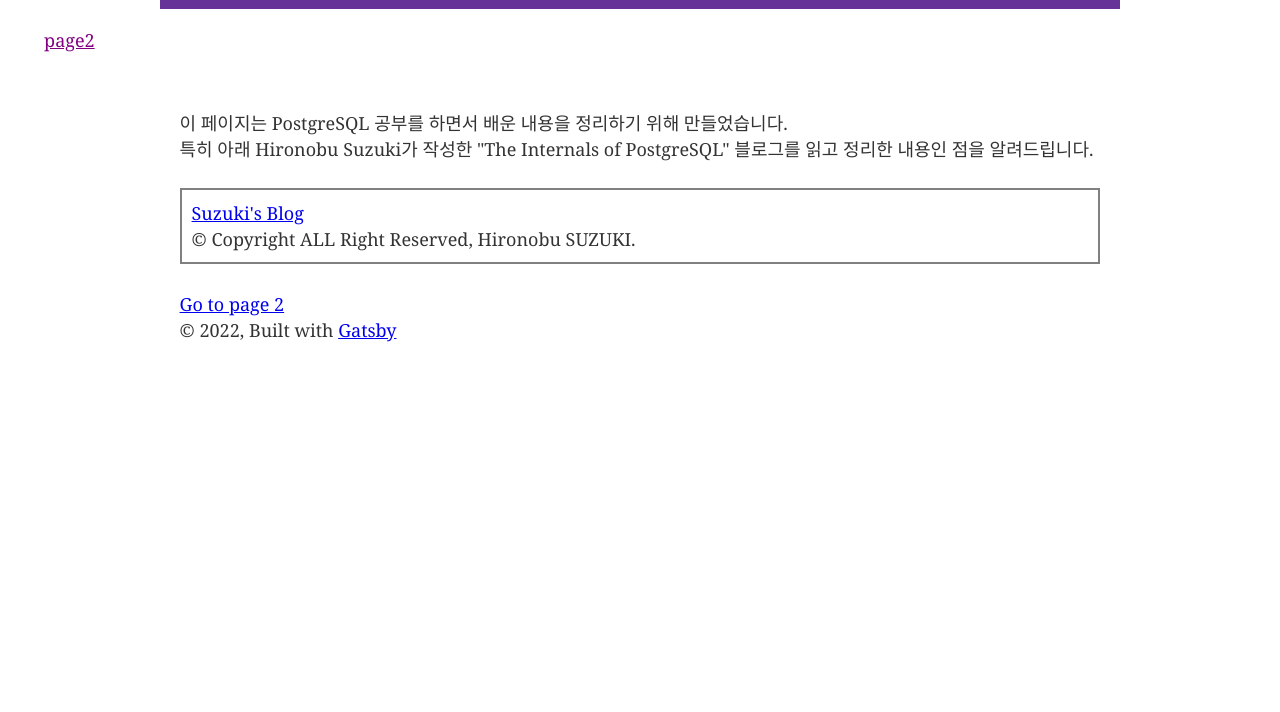
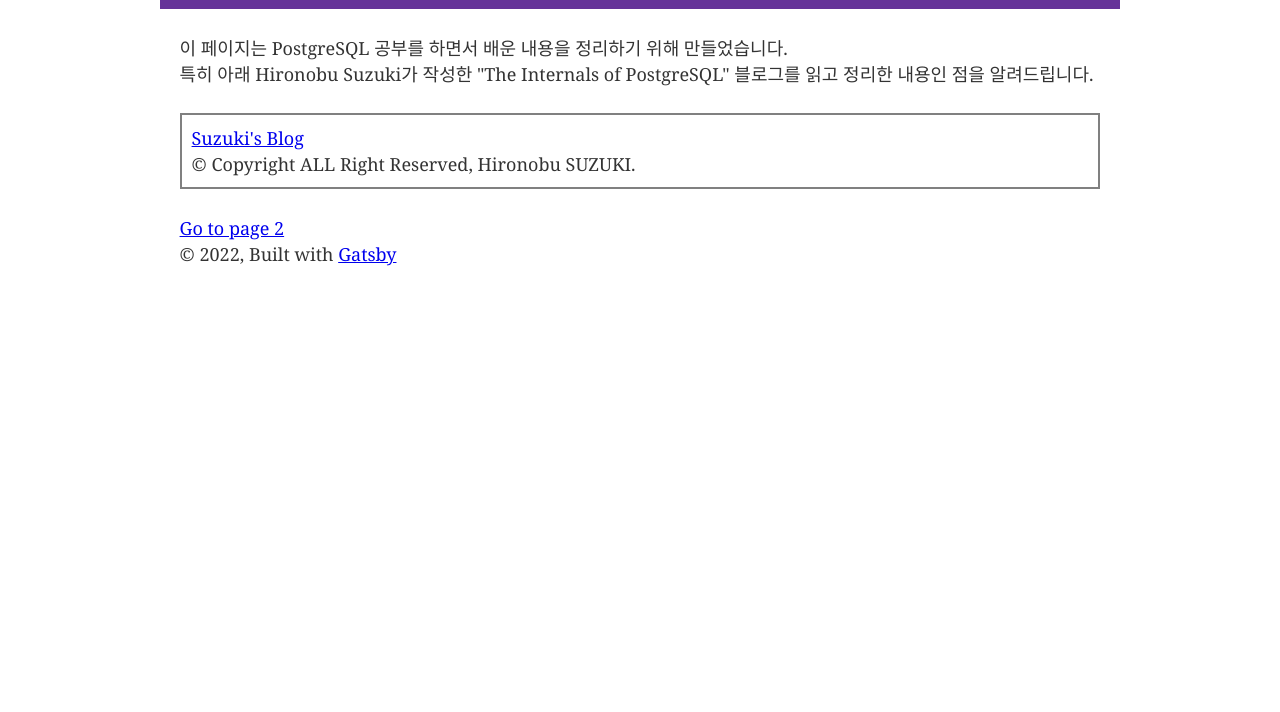
Before and after one commit to sangmyeung/postgresql-knowledge, a Gatsby site: page / in a window 1280 px wide. Shown: the part 88-800 px from the top of the page. Built offline with nearby package versions, Linux system fonts and the light colour scheme; Gatsby itself is replaced by a stand-in of ours.

Commit message:
Forget about navigation bar in the header
Classification: Refactoring
Content:
- Erased navigation bar
Reproduction steps:
N/A

```diff
--- a/src/components/header.js
+++ b/src/components/header.js
@@ -1,9 +1,7 @@
-import { Link } from "gatsby"
 import PropTypes from "prop-types"
 import React from "react"
-import Logo  from "./logo"
 
-const Header = ({ siteTitle, menuLinks }) => (
+const Header = ({ siteTitle }) => (
   <header
     style={{
       marginBottom: `1.45rem`,
@@ -27,38 +25,14 @@ const Header = ({ siteTitle, menuLinks }) => (
         {siteTitle}
       </h1>
     </div>
-    <div>
-      <nav>
-        <ul style={{ display: "flex", flex: 1 }}>
-          {
-            menuLinks.map(link => (
-              <li
-                key={link.name}
-                style={{
-                  listStyleType: `none`,
-                  padding: `1rem`,
-                }}
-              >
-                <Link style={{ color: `purple` }} to={link.link}>
-                  {link.name}
-                </Link>
-              </li>
-            ))
-          }
-        </ul>
-      </nav>
-    </div>
-
   </header>
 )
 
 Header.propTypes = {
-  menuLinks: PropTypes.array,
   siteTitle: PropTypes.string,
 }
 
 Header.defaultProps = {
-  menuLinks: [],
   siteTitle: ``,
 }
 
```
